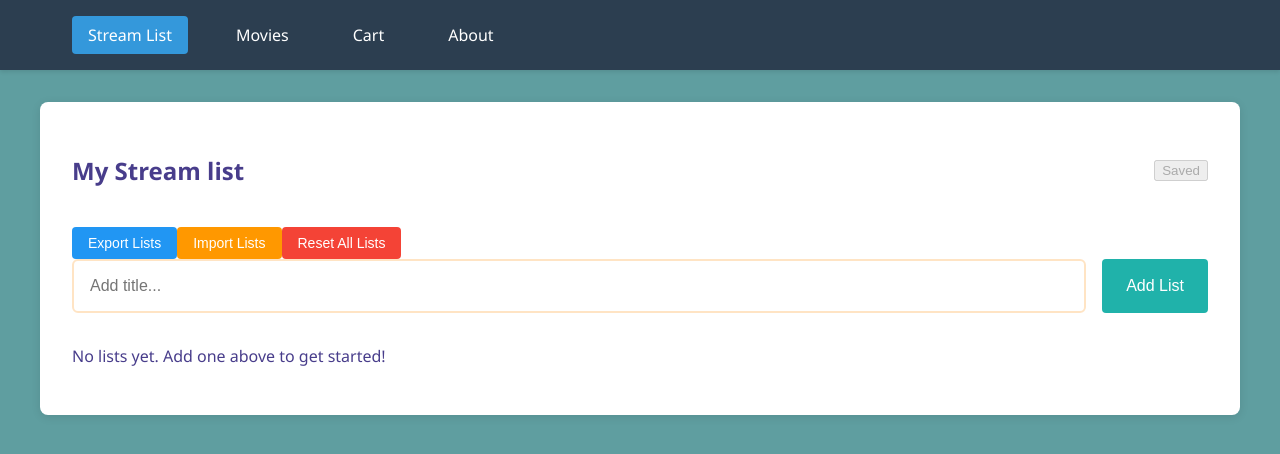
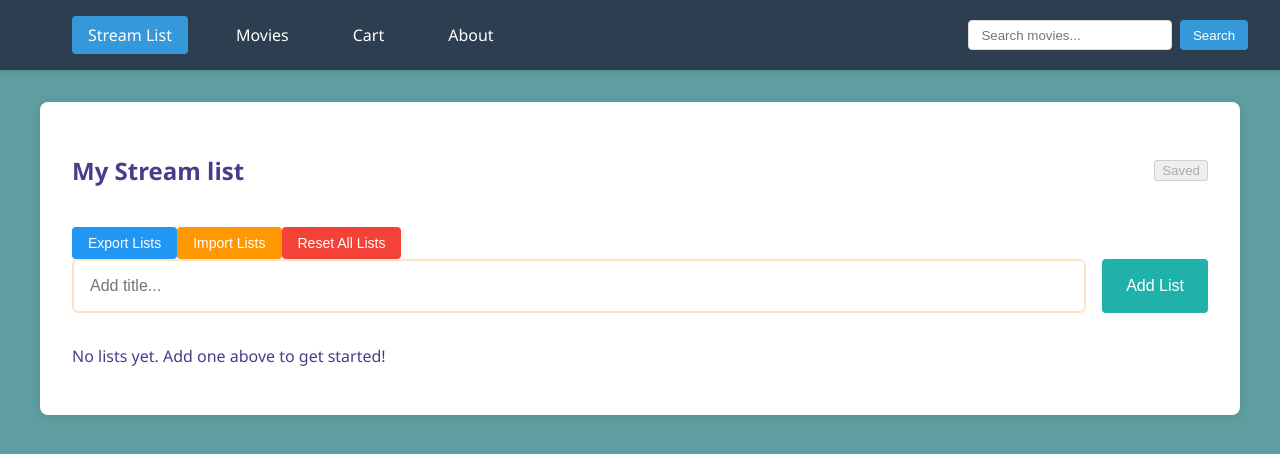
Before and after one commit to rsandovaljr/INT499, a React (Create React App) app: page / in a window 1280 px wide. Shown: the top 454 px of the page. Built offline with nearby package versions, Linux system fonts and the light colour scheme.

Commit message:
Update App.js
navigation search bar TMDB API

```diff
--- a/src/App.js
+++ b/src/App.js
@@ -1,11 +1,25 @@
 import React, { useState, useEffect, useRef } from 'react';
-import { Routes, Route, Link, useLocation } from 'react-router-dom';
+import { Routes, Route, Link, useLocation, useNavigate } from 'react-router-dom';
 
-//placeholder
-function MoviesPage() {
+//placeholders
+function MoviesPage({ results }) {
   return (
     <div className="placeholder-page">
-      <h2 className="placeholder-text">Movies Page - Coming Soon!</h2>
+      <h2 className="page-title">Movie Search Results</h2>
+      {results.length === 0 ? (
+        <p className="placeholder-text">No results yet. Try searching!</p>
+      ) : (
+        <ul className="movie-results">
+          {results.map((movie) => (
+            <li key={movie.id} className="movie-card">
+              <h3>{movie.title}</h3>
+              <p><strong>Release Date:</strong> {movie.release_date || "N/A"}</p>
+              <p><strong>Rating:</strong> {movie.vote_average || "N/A"}</p>
+              <p>{movie.overview || "No description available."}</p>
+            </li>
+          ))}
+        </ul>
+      )}
     </div>
   );
 }
@@ -65,7 +79,7 @@
         }
     };
 
-    // Export lists to JSON file
+//export lists to JSON file
     const handleExport = () => {
         try {
             const dataStr = JSON.stringify(lists, null, 2);
@@ -87,7 +101,7 @@
         }
     };
 
-    // Import lists from JSON file
+//import lists from JSON file
     const handleImport = (event) => {
         const file = event.target.files[0];
         if (!file) return;
@@ -128,7 +142,7 @@
         fileInputRef.current?.click();
     };
 
-    // Reset to empty lists
+//reset to empty lists
     const handleReset = () => {
         if (window.confirm("Are you sure you want to reset all lists? This cannot be undone.")) {
             setLists([]);
@@ -349,9 +363,29 @@
   );
 }
 
-//navigation
-function Navigation() {
+// navigation with search bar
+function Navigation({ onSearch }) {
   const location = useLocation();
+  const [query, setQuery] = useState("");
+  const navigate = useNavigate();
+
+  const handleSearch = async (e) => {
+    e.preventDefault();
+    if (!query.trim()) return;
+
+    try {
+      const response = await fetch(
+        `https://api.themoviedb.org/3/search/movie?api_key=cfb7b668550b872b201af0fa47854ca9&query=${encodeURIComponent(
+          query
+        )}`
+      );
+      const data = await response.json();
+      onSearch(data.results || []);
+      navigate("/movies"); // go to Movies Page
+    } catch (error) {
+      console.error("Error fetching movies:", error);
+    }
+  };
 
   return (
     <nav className="navbar">
@@ -389,19 +423,32 @@
           </Link>
         </li>
       </ul>
+
+      <form className="search-form" onSubmit={handleSearch}>
+        <input
+          type="text"
+          className="search-input"
+          placeholder="Search movies..."
+          value={query}
+          onChange={(e) => setQuery(e.target.value)}
+        />
+        <button type="submit" className="search-button">Search</button>
+      </form>
     </nav>
   );
 }
 
-// Main App
+// main App
 function App() {
+  const [searchResults, setSearchResults] = useState([]);
+
   return (
     <div className="app">
-      <Navigation />
+      <Navigation onSearch={setSearchResults} />
       <main className="main-content">
         <Routes>
           <Route path="/" element={<StreamList />} />
-          <Route path="/movies" element={<MoviesPage />} />
+          <Route path="/movies" element={<MoviesPage results={searchResults} />} />
           <Route path="/cart" element={<CartPage />} />
           <Route path="/about" element={<AboutPage />} />
         </Routes>
```
